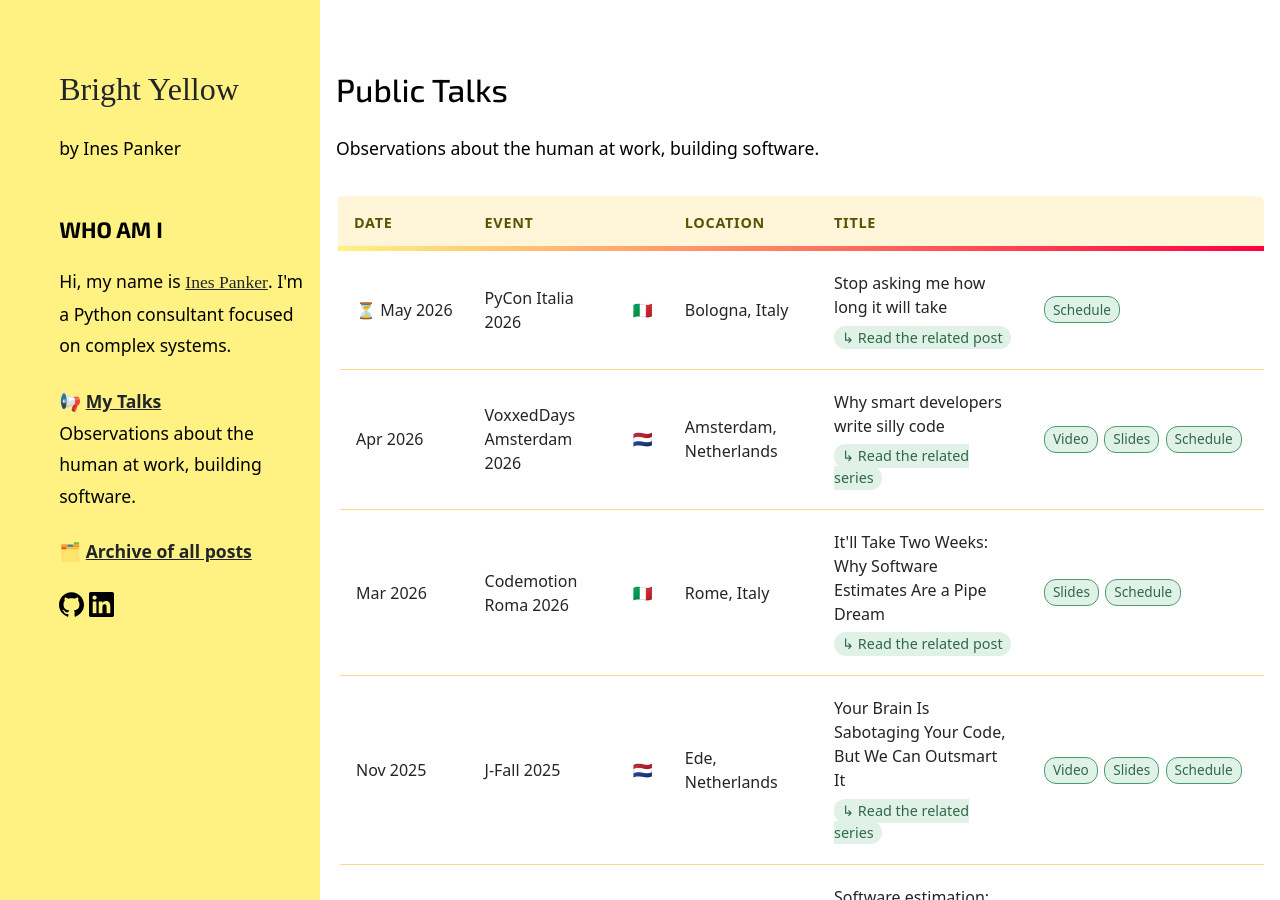
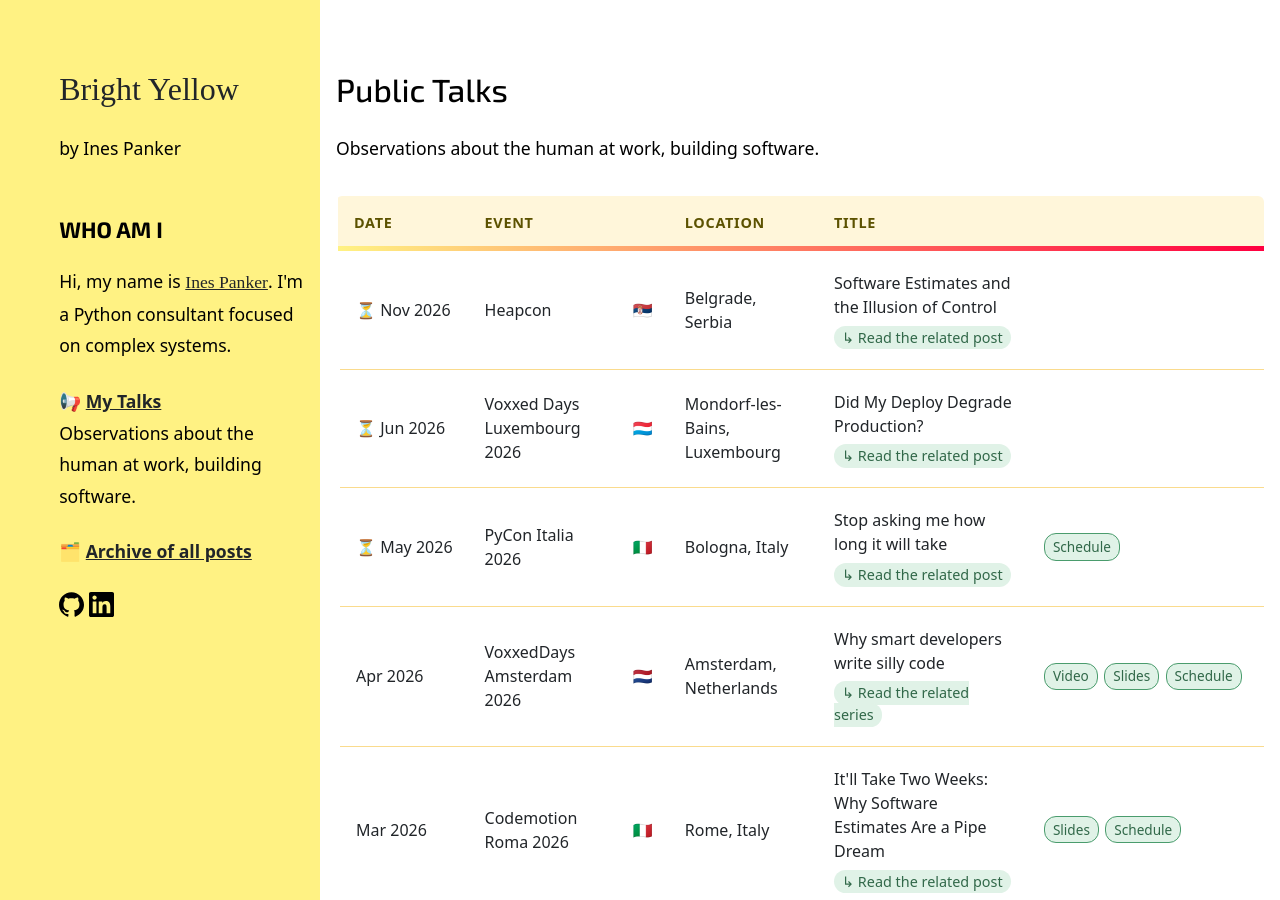
Before and after one commit to inesp/inesp.github.io, a Jekyll site: the page built from talks.html, in a window 1280 px wide and 900 px high. Built offline with Jekyll 4.4.1, drawn with Linux system fonts in a browser that asks for light colours; nearby versions of some CDN libraries; some web fonts are replaced; a style sheet for code colours, icons or effects is not loaded.

Commit message:
Add 2 future talks

```diff
--- a/_data/talks.yml
+++ b/_data/talks.yml
@@ -1,3 +1,27 @@
+- conf: Heapcon
+  link: https://heapcon.io/2026
+  date: Nov 2026
+  flag: 🇷🇸
+  location: Belgrade, Serbia
+  title: "Software Estimates and the Illusion of Control"
+  coming_soon: true
+  video_link:
+  details_link:
+  slides_link:
+  post_slug: estimation-is-a-delusion
+
+- conf: Voxxed Days Luxembourg 2026
+  link: https://luxembourg.voxxeddays.com/en/
+  date: Jun 2026
+  flag: 🇱🇺
+  location: Mondorf-les-Bains, Luxembourg
+  title: "Did My Deploy Degrade Production?"
+  coming_soon: true
+  video_link:
+  details_link:
+  slides_link:
+  post_slug: impact-of-a-deploy
+
 - conf: PyCon Italia 2026
   link: https://2026.pycon.it/en
   date: May 2026
```
